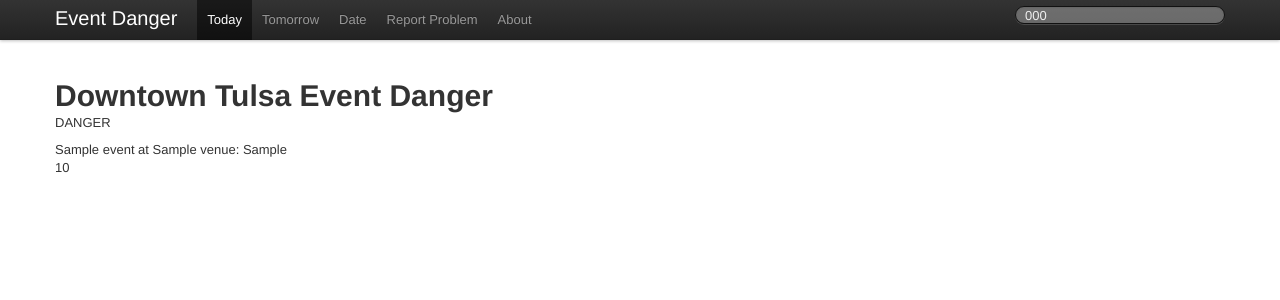
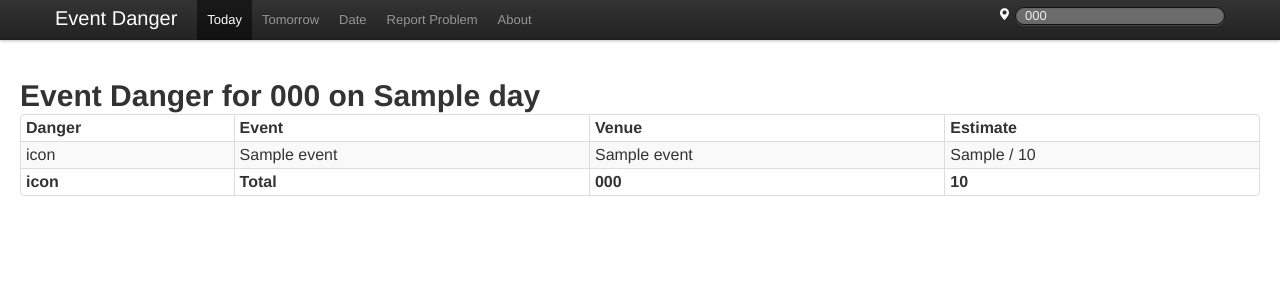
Before and after one commit to duplico/event-traffic-warning, a Flask app: template eventwarning/templates/events.html in a window 1280 px wide. Shown: the top 300 px of the page. Run offline with Flask 2, Linux system fonts and the light colour scheme; the template is opened without the code that fills it: most values are stand-ins (such as "Sample title", 1, 10 or a date in 2020); parts of the project's set-up code (start-up, migrations or seed data) failed here and were passed over; some libraries are stand-ins or nearby versions.

Commit message:
Update templates, add some logic, add persistence.

```diff
--- a/eventwarning/danger_backend.py
+++ b/eventwarning/danger_backend.py
@@ -111,6 +111,7 @@ def get_events_for_day(day):
             if VERBOSE: print '\t\tFoursquare venue "%s" found' % venue_guess
 
             # Try to grab the capacity of the venue from Songkick:
+            sk_venue_guess = None
             sk_venues_guess = sk.venue_search('%s %s' % (
                 venue_guess or venue_title,
                 venue_city
@@ -128,7 +129,8 @@ def get_events_for_day(day):
                 venue=venue_title,
                 eventful_event=event,
                 venue_capacity=sk_capacity or 0,
-                fsq_venue=venue_guess,
+                fsq_venue=fsq_venue_guess,
+                sk_venue=sk_venue_guess,
             )
 
             ret_events.append(event_struct)
--- a/eventwarning/templates/base.html
+++ b/eventwarning/templates/base.html
@@ -46,16 +46,19 @@
                 <li><a href="/about/">About</a></li>
               {% endblock navbar %}
             </ul>
-            <form class="navbar-search pull-right">
-              <input type="text" class="search-query" placeholder="{{ zip }}">
+            <form class="navbar-search pull-right form-inline">
+              <label class="control-label" for="zip">
+                <i class="icon-map-marker icon-white"></i>
+              </label>
+              <input type="text" class="search-query" id="zip" placeholder="{{ zip }}">
             </form>
           </div><!--/.nav-collapse -->
         </div>
       </div>
     </div>
-    <div class="container">
+    <div class="container-fluid">
       {% block flash %}
-        <div class="row">
+        <div class="row-fluid">
           {% with messages = get_flashed_messages(with_categories=true) %}
             {% if messages %}
               {% for category, message in messages %}
@@ -69,8 +72,6 @@
         </div> <!-- row -->
       {% endblock %}
       {% block content %}
-        <h1>Downtown Tulsa Event Danger</h1>
-        <p>DANGER</p>
       {% endblock content %}
     </div> <!-- /container -->
 
--- a/eventwarning/templates/events.html
+++ b/eventwarning/templates/events.html
@@ -4,15 +4,27 @@
 {{ super() }}
 {% endblock navbar %}
 {% block content %}
-
-<div class="container">
-
-  <h1>Downtown Tulsa Event Danger</h1>
-  <p>DANGER</p>
-  {% for event in events %}
-    {{ event.title }} at {{ event.venue }}: {{ event.get_attendance_estimate() }} <br />
-  {% endfor %}
-  {{ total }}
-
-</div> <!-- /container -->
+<div class="row-fluid">
+  <div class="span12">
+  <h1>Event Danger for {{zip}} on {{day}}</h1>
+  <table class="table table-striped table-bordered table-condensed">
+    <thead>
+      <tr><th>Danger</th><th>Event</th><th>Venue</th><th>Estimate</th></tr>
+    </thead>
+    <tfoot>
+      <tr><th>icon</th><th>Total</th><th>{{zip}}</th><th>{{total}}</th></tr>
+    </tfoot>
+    <tbody>
+      {% for event in events %}
+        <tr>
+          <td>icon</td>
+          <td>{{ event.title }}</td>
+          <td>{{ event.venue_name }}</td>
+          <td>{{ event.attendance_estimate }} / {{ event.venue_capacity }}</td>
+        </tr>
+      {% endfor %}
+    </tbody>
+  </table>
+  </div> <!-- span9 -->
+</div> <!-- row -->
 {% endblock content %}
```
Also changed, not shown: eventwarning/models.py (+65 -2 lines), eventwarning/views.py (+12 -5 lines).
